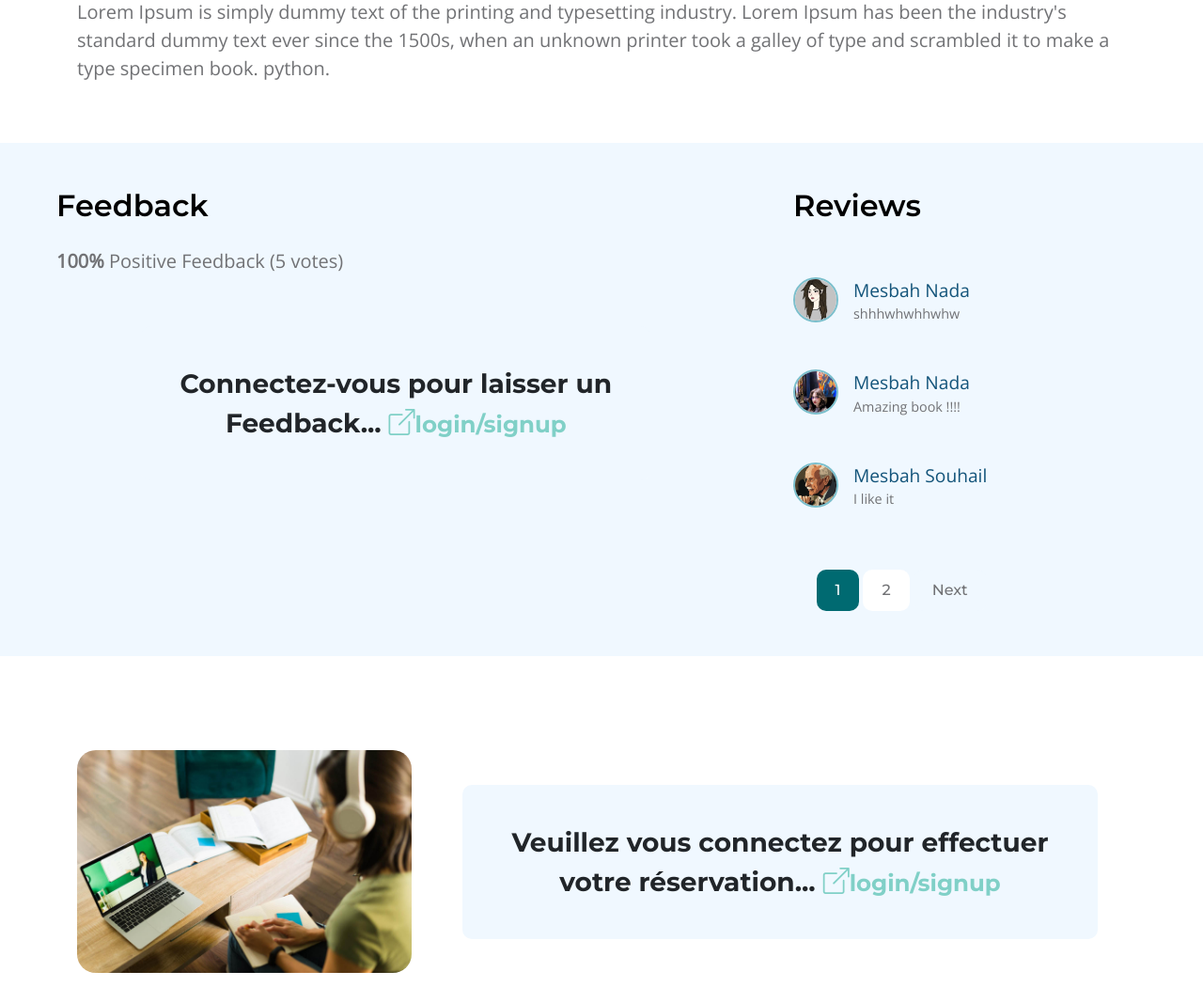
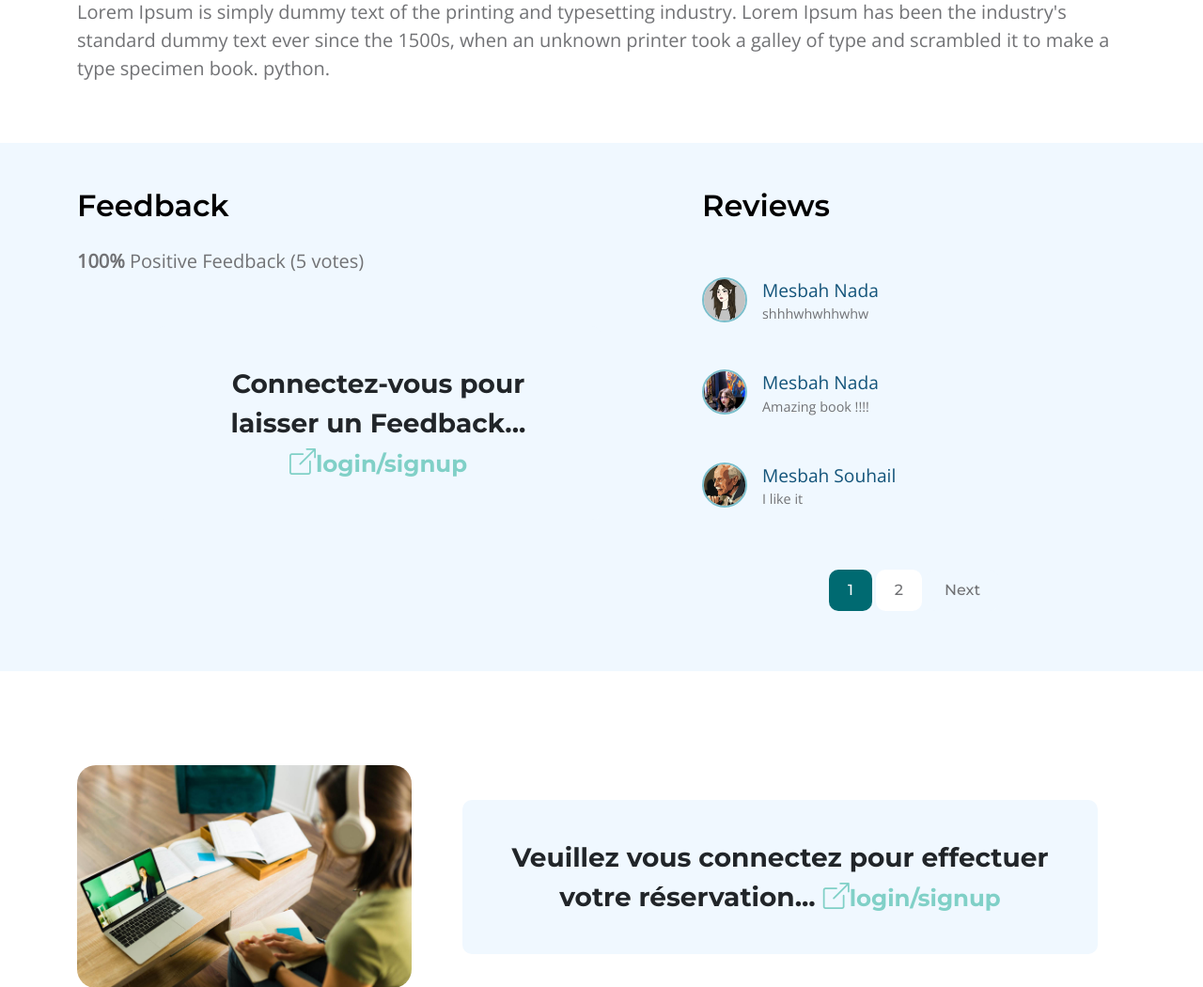
Before and after one commit to NadaMesbah/Library-Management-Project, a Django app: page /ouvrage/f5d529fe-d20f-46df-a70f-632bed0b91e1 in a window 1280 px wide. Shown: the part 753-1803 px from the top of the page at 94% size. Run offline with Django 5.2, Linux system fonts and the light colour scheme; data comes from the database, SQL or seed files in the repository; both versions use the stored data as it was after the commit; some libraries are stand-ins or nearby versions.

Commit message:
responsive reviews

```diff
--- a/ouvrages/templates/ouvrages/single-ouvrage.html
+++ b/ouvrages/templates/ouvrages/single-ouvrage.html
@@ -184,11 +184,12 @@
 {% endif %}
 
 {% if not user.is_staff %}
-<section>
-    <div class="pt-lg-5 pb-lg-5 section-bg">
-        <div class="d-flex flex-row align-items-start">
-            <div class="container col-lg-7 col-12 ms-lg-5">
-                <div class="w-auto">
+<section class="section-bg py-lg-5 pb-lg-3 d-flex flex-column justify-content-center align-items-center">
+    <div class="container">
+        <div class="row justify-content-lg-evenly align-items-start">
+
+            <div class="col-lg-7 col-12 mb-5">
+                <div class="">
                     <h3 class="mb-3 pb-2">Feedback</h3>
                     <p class="mb-lg-4">
                         <span style="font-weight: bold;">{{ ouvrage.vote_ratio }}%</span> Positive Feedback ({{ ouvrage.vote_total }} vote{{ ouvrage.vote_total|pluralize:"s" }})
@@ -233,8 +234,8 @@
                 {% endif %}
             </div>
 
-            <div class="container col-lg-4 col-12 ms-lg-3">
-                <div class="col-12">
+            <div class="col-lg-5 col-12 mb-5">
+                <div class="w-auto">
                     <h3 class="mb-5 pb-2">Reviews</h3>
                 </div>
                 <div class="commentList col-12 mt-lg-2">
@@ -254,9 +255,7 @@
                         {% endif %}
                     {% endfor %}
                 </div>
-
-                <div class="col-lg-4 col-12 mt-lg-2 ms-lg-5">
-                    {% if reviews.has_other_pages %}
+                {% if reviews.has_other_pages %}
                         <nav aria-label="Page navigation example">
                             <ul class="pagination justify-content-center mb-0">
                                 {% if reviews.has_previous %}
@@ -289,8 +288,8 @@
                             </ul>
                         </nav>
                     {% endif %}
-                </div>
             </div>
+
         </div>
     </div>
 </section>
```
Also changed, not shown: db.sqlite3.
